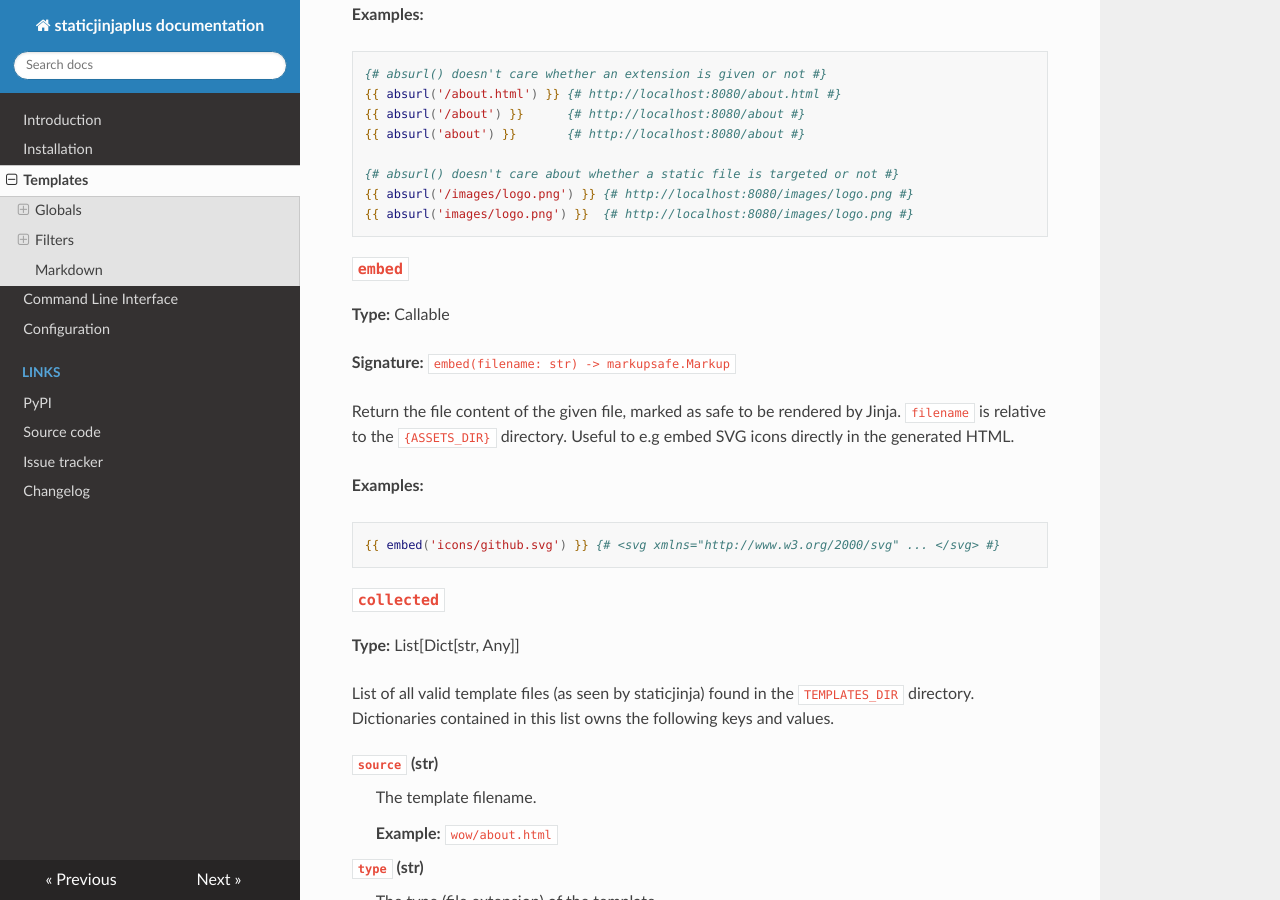
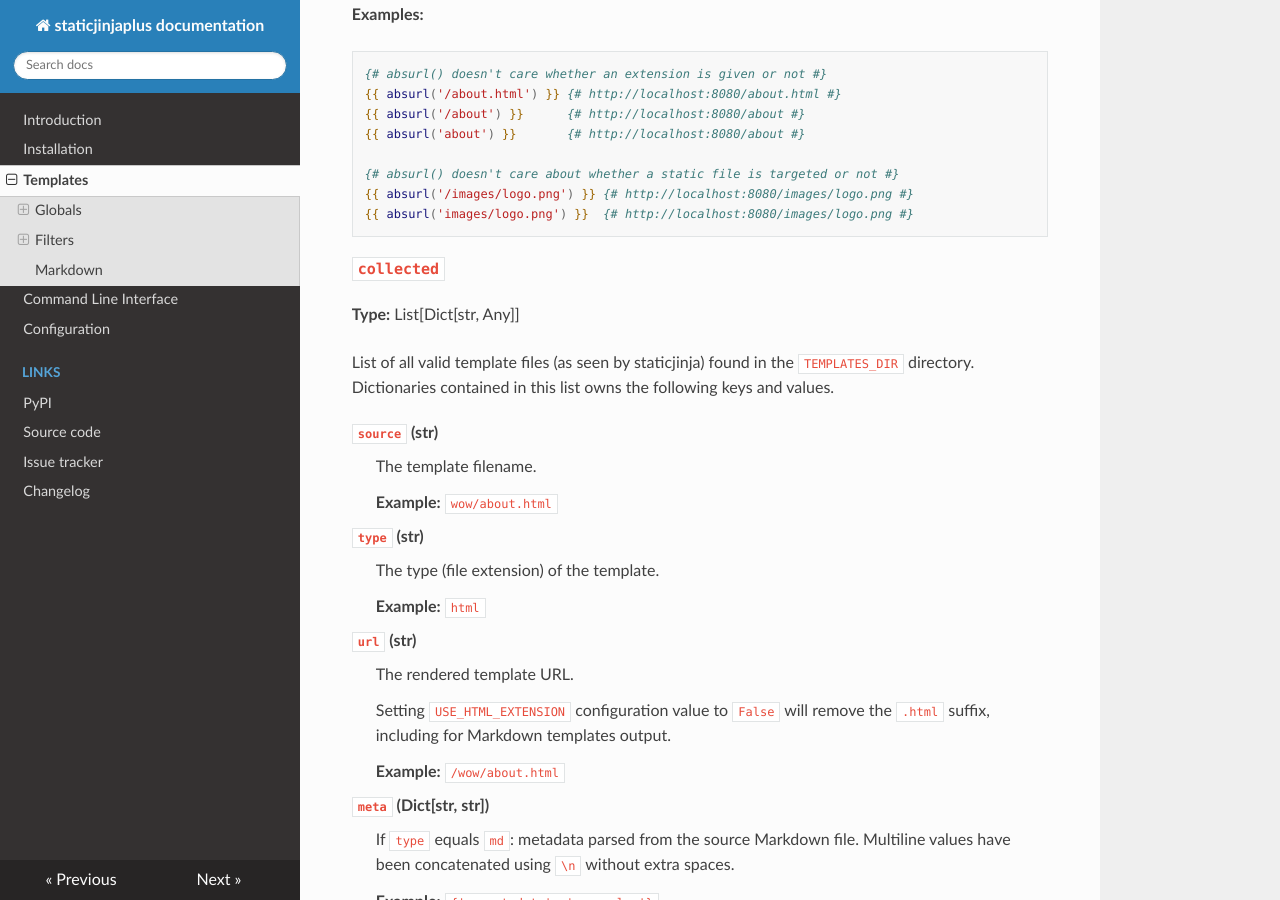
Before and after one commit to EpocDotFr/staticjinjaplus, an MkDocs documentation site: the page built from docs/templates.md, in a window 1280 px wide and 900 px high, scrolled down 1259 px. Built offline with MkDocs 1.6.1, drawn with Linux system fonts in a browser that asks for light colours.

Commit message:
Remove embed() Jinja global

````diff
--- a/docs/templates.md
+++ b/docs/templates.md
@@ -54,21 +54,6 @@
 {# absurl() doesn't care about whether a static file is targeted or not #}
 {{ absurl('/images/logo.png') }} {# http://localhost:8080/images/logo.png #}
 {{ absurl('images/logo.png') }}  {# http://localhost:8080/images/logo.png #}
-```
-
-### `embed`
-
-**Type:** Callable
-
-**Signature:** `embed(filename: str) -> markupsafe.Markup`
-
-Return the file content of the given file, marked as safe to be rendered by Jinja. `filename` is relative to the
-`{ASSETS_DIR}` directory. Useful to e.g embed SVG icons directly in the generated HTML.
-
-**Examples:**
-
-```html+jinja
-{{ embed('icons/github.svg') }} {# <svg xmlns="http://www.w3.org/2000/svg" ... </svg> #}
 ```
 
 ### `collected`
````
Also changed, not shown: 1 other file.
